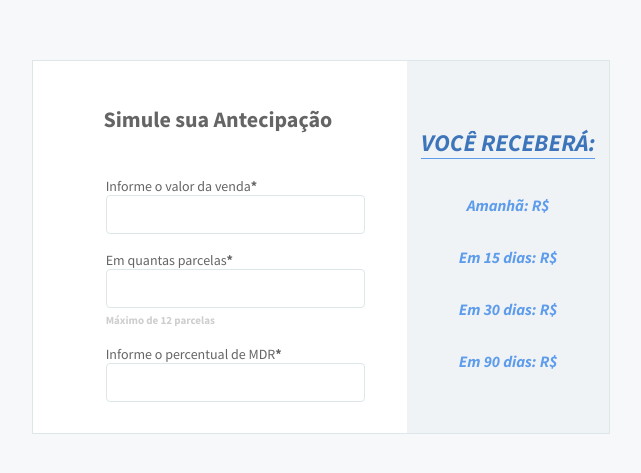
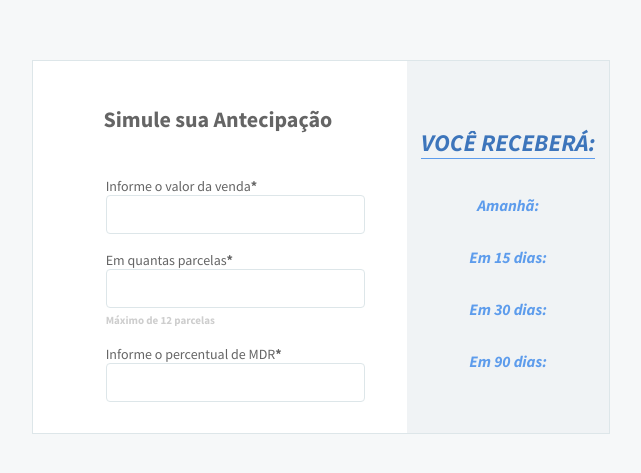
Before and after one commit to beatriznonato/anticipation-calculator, a React (Create React App) app: page / in a window 1280 px wide. Shown: the part 113-586 px from the top of the page, without its empty margins (319-960 px from the left). Built offline with nearby package versions, Linux system fonts and the light colour scheme.

Commit message:
style: remove R$ of the component Input because format already

```diff
--- a/src/components/Result/Result.jsx
+++ b/src/components/Result/Result.jsx
@@ -5,7 +5,7 @@ import './Result.css'
 
 const Result = ({ days, value }) => (
   <div className="result">
-    <p className="result__text">{days}: <strong className="result__value">R$ {value}</strong></p>
+    <p className="result__text">{days}: <strong className="result__value">{value}</strong></p>
   </div>
 )
 
```
